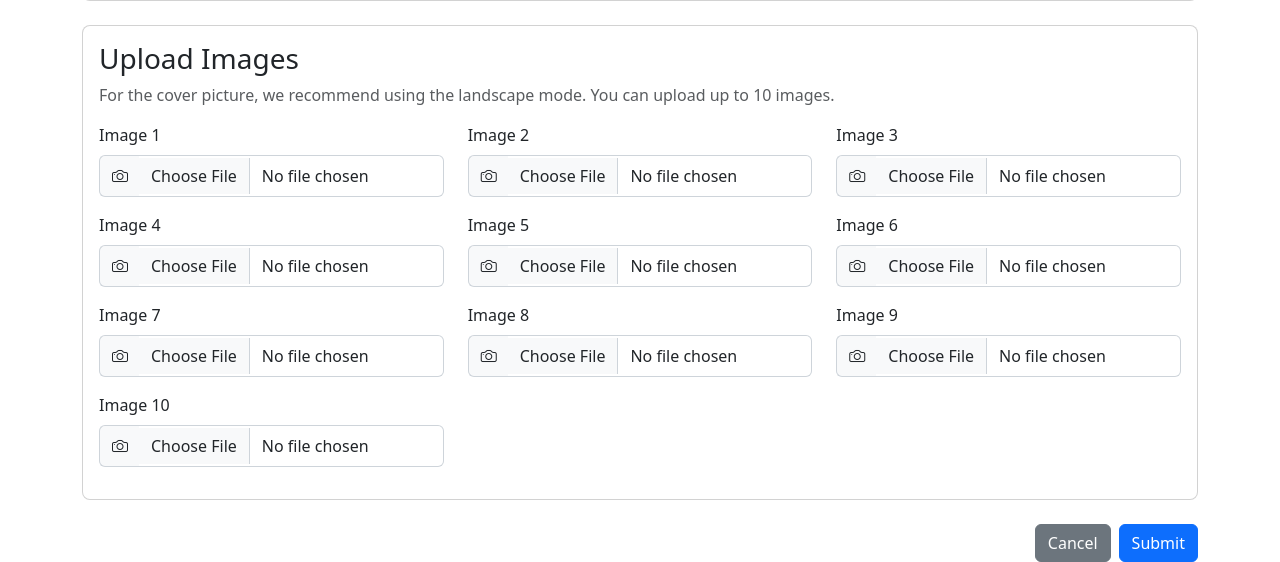
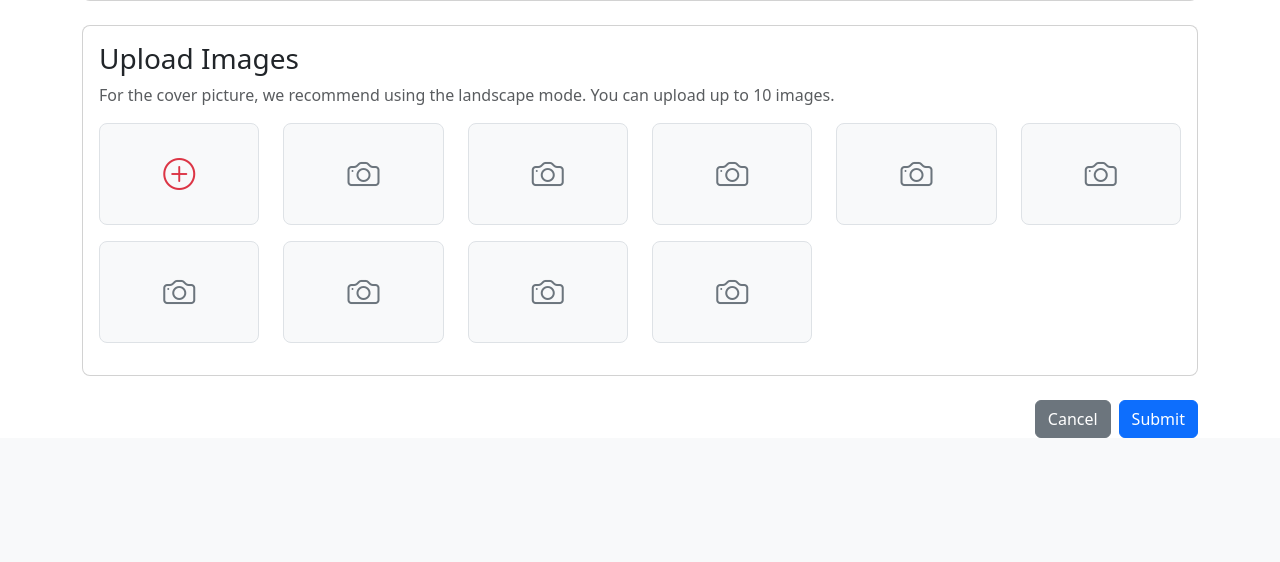
Before and after one commit to mohamedsamirpassion/marketplace, a Django app: page /create/ in a window 1280 px wide. Shown: the part 939-1501 px from the top of the page. After the commit the page ends 1377 px from the top, so only its background shows below. Run offline with Django 4.2, Linux system fonts and the light colour scheme; a user stored in the database is signed in; tables that the repository leaves empty hold one stand-in row (values such as "Sample post").

Commit message:
Revamp image upload section: restore plus/camera icon style with previews

```diff
--- a/listings/templates/listings/create_listing.html
+++ b/listings/templates/listings/create_listing.html
@@ -60,13 +60,19 @@
                 <h3 class="card-title">Upload Images</h3>
                 <p class="text-muted">For the cover picture, we recommend using the landscape mode. You can upload up to 10 images.</p>
                 {{ image_formset.management_form }}
-                <div class="row">
+                <div class="row" id="image-upload-container">
                     {% for form in image_formset %}
-                        <div class="col-md-4 mb-3">
-                            <label class="form-label">Image {{ forloop.counter }}</label>
-                            <div class="input-group">
-                                <span class="input-group-text"><i class="bi bi-camera"></i></span>
-                                <input type="file" name="form-{{ forloop.counter0 }}-image" id="{{ form.image.id_for_label }}" class="form-control" accept="image/*">
+                        <div class="col-2 mb-3 image-upload-slot">
+                            <div class="card h-100 text-center">
+                                <div class="card-body p-3 position-relative">
+                                    {% if forloop.first %}
+                                        <i class="bi bi-plus-circle position-absolute top-50 start-50 translate-middle" style="font-size: 2rem; color: #dc3545;"></i>
+                                    {% else %}
+                                        <i class="bi bi-camera position-absolute top-50 start-50 translate-middle" style="font-size: 2rem; color: #6c757d;"></i>
+                                    {% endif %}
+                                    <input type="file" name="form-{{ forloop.counter0 }}-image" id="{{ form.image.id_for_label }}" class="image-input d-none" accept="image/*">
+                                    <img class="image-preview d-none w-100 h-100" style="object-fit: cover;" alt="Image Preview">
+                                </div>
                             </div>
                         </div>
                     {% endfor %}
@@ -98,20 +104,25 @@
         .card {
             border-radius: 0.5rem;
         }
-        .input-group-text {
+        .image-upload-slot .card {
+            border: 1px solid #dee2e6;
             background-color: #f8f9fa;
-            border: 1px solid #ced4da;
-            border-right: none;
-            border-radius: 0.375rem 0 0 0.375rem;
+            position: relative;
+            overflow: hidden;
         }
-        .form-control[type="file"] {
-            border-left: none;
-            border-radius: 0 0.375rem 0.375rem 0;
+        .image-upload-slot .card-body {
+            padding: 0 !important;
+            height: 100px;
+        }
+        .image-upload-slot:hover .card {
+            background-color: #e9ecef;
+            cursor: pointer;
         }
     </style>
 
     <script>
         document.addEventListener('DOMContentLoaded', function() {
+            // Brand/Model dropdown logic
             const brandSelect = document.querySelector('#id_brand');
             const modelSelect = document.querySelector('#id_model');
 
@@ -138,6 +149,31 @@
                     modelSelect.innerHTML = '<option value="">Select a model</option>';
                 }
             });
+
+            // Image upload logic
+            const imageSlots = document.querySelectorAll('.image-upload-slot');
+            imageSlots.forEach(slot => {
+                const input = slot.querySelector('.image-input');
+                const preview = slot.querySelector('.image-preview');
+                const icon = slot.querySelector('i');
+
+                slot.addEventListener('click', function() {
+                    input.click();
+                });
+
+                input.addEventListener('change', function() {
+                    const file = this.files[0];
+                    if (file) {
+                        const reader = new FileReader();
+                        reader.onload = function(e) {
+                            preview.src = e.target.result;
+                            preview.classList.remove('d-none');
+                            icon.classList.add('d-none');
+                        };
+                        reader.readAsDataURL(file);
+                    }
+                });
+            });
         });
     </script>
 {% endblock %}
```
